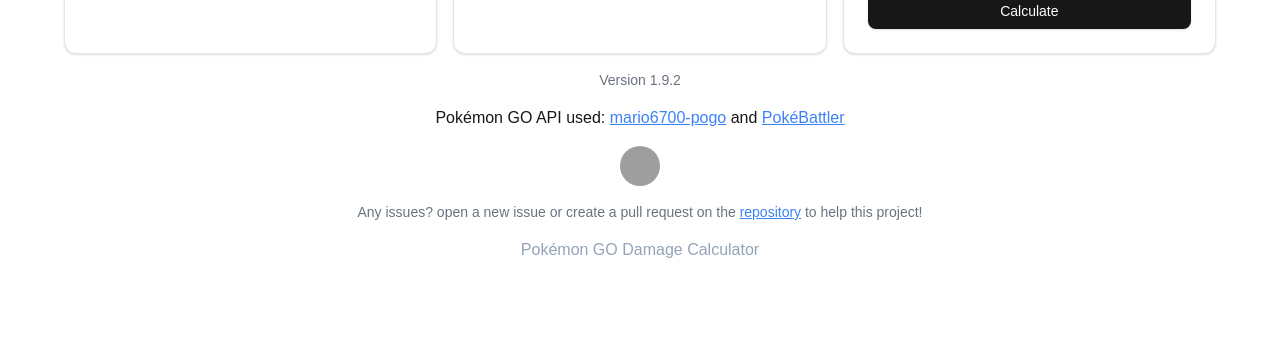
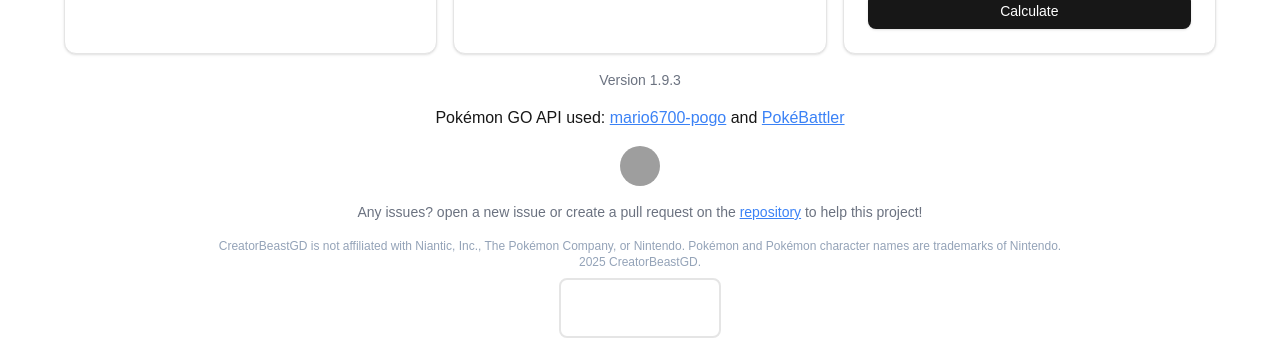
Before and after one commit to CreatorBeastGD/pokechespin, a Next.js app: page /dynamax in a window 1280 px wide. Shown: the part 703-1054 px from the top of the page. Before the commit the page ends 965 px from the top, so only its background shows below. Built offline with nearby package versions, Linux system fonts and the light colour scheme; no server answers; grey boxes are pictures that could not be loaded.

Commit message:
Version 1.9.3

```diff
--- a/app/dynamax/page.tsx
+++ b/app/dynamax/page.tsx
@@ -565,7 +565,7 @@
         <AvatarFallback>CB</AvatarFallback>
       </Avatar>
       <p className="mb-4 bottomtext">Any issues? open a new issue or create a pull request on the <a className="link" href="https://github.com/CreatorBeastGD/pokemongo_damage_calculator/issues">repository</a> to help this project!</p>
-      <h1 className="textslate">Pokémon GO Damage Calculator</h1>
+
     </div>
   );
 }
--- a/app/globals.css
+++ b/app/globals.css
@@ -47,6 +47,30 @@
 
 .textslate {
   @apply text-slate-400;
+}
+
+.bmc-button-container {
+  display: flex;
+  justify-content: center;
+  align-items: center;
+  height: 100vh; /* Full viewport height */
+}
+
+#bmc-wbtn {
+  background-color: #40DCA5 !important;
+  color: #ffffff !important;
+  border: 2px solid #000000 !important;
+  font-family: 'Cookie', cursive !important;
+  font-size: 16px !important;
+  padding: 10px 20px !important;
+  border-radius: 5px !important;
+  text-decoration: none !important;
+  display: flex !important;
+  align-items: center !important;
+}
+
+#bmc-wbtn img {
+  margin-right: 10px !important;
 }
 
 #breakpoints-container * {
--- a/app/layout.tsx
+++ b/app/layout.tsx
@@ -3,6 +3,7 @@
 import "./globals.css";
 import { Analytics } from "@vercel/analytics/react"
 import { Suspense } from "react";
+import BuyMeACoffeeIcon from "@/components/buy-me-a-coffee";
 
 const geistSans = localFont({
   src: "./fonts/GeistVF.woff",
@@ -27,9 +28,6 @@
 }>) {
   return (
     <html lang="en">
-      <head>
-        <link rel="canonical" href="https://pokechespin.net" />
-      </head>
       <body
         className={`${geistSans.variable} ${geistMono.variable} antialiased`}
       >
@@ -42,6 +40,18 @@
         }>
           {children}
         </Suspense>
+        <div className="flex flex-col items-center justify-center space-x-3 mt-4 mb-4">
+          <p className="textslate text-xs text-center w-1/2 text-left">
+            CreatorBeastGD is not affiliated with Niantic, Inc., The Pokémon Company, or Nintendo. Pokémon and Pokémon character names are trademarks of Nintendo.
+          </p>
+          <p className="textslate text-xs text-center w-1/2 text-right mb-2">
+            2025 CreatorBeastGD.
+          </p>
+          <div className="flex flex-row items-center justify-center space-x-2 bg-black p-2 rounded-lg text-white text-xs w-1/2 border-2 border-white border-opacity-10">
+            <a href="https://buymeacoffee.com/creatorbeastgd" className=""><BuyMeACoffeeIcon/></a>
+            <p>Buy me a Chespin!</p>
+          </div>
+        </div>
 
         <Analytics />
       </body>
--- a/lib/PoGoAPI.ts
+++ b/lib/PoGoAPI.ts
@@ -14,7 +14,7 @@
     }
 
     static getVersion() {
-        return "1.9.2";
+        return "1.9.3";
     }
 
     static async getTypes () {
--- a/package.json
+++ b/package.json
@@ -1,6 +1,6 @@
 {
   "name": "pogocalc",
-  "version": "1.9.2",
+  "version": "1.9.3",
   "private": true,
   "scripts": {
     "dev": "next dev",
--- /dev/null
+++ b/src/components/buy-me-a-coffee.tsx
@@ -0,0 +1,10 @@
+// filepath: /c:/Users/javis/Documents/GitHub/pokemongo_damage_calculator/src/components/BuyMeACoffeeIcon.tsx
+import React from 'react';
+
+const BuyMeACoffeeIcon = () => (
+  <svg fill="#ffffff" width="40px" height="40px" viewBox="0 0 32 32" xmlns="http://www.w3.org/2000/svg">
+    <path d="M9.197 0l-1.619 3.735h-2.407v3.359h0.921l0.943 5.975h-1.473l1.948 10.973 1.249-0.015 1.256 7.973h11.891l0.083-0.531 1.172-7.443 1.188 0.015 1.943-10.973h-1.407l0.937-5.975h1.011v-3.359h-2.557l-1.625-3.735zM9.901 1.073h12.057l1.025 2.375h-14.115zM6.235 4.803h19.525v1.228h-19.525zM6.839 14.136h18.183l-1.568 8.823-7.536-0.079-7.511 0.079z"/>
+  </svg>
+);
+
+export default BuyMeACoffeeIcon;
```
Also changed, not shown: src/components/buy-me-a-coffee-svgrepo-com.svg (added), 1 other file (tests, documents, lock files or other folders).
